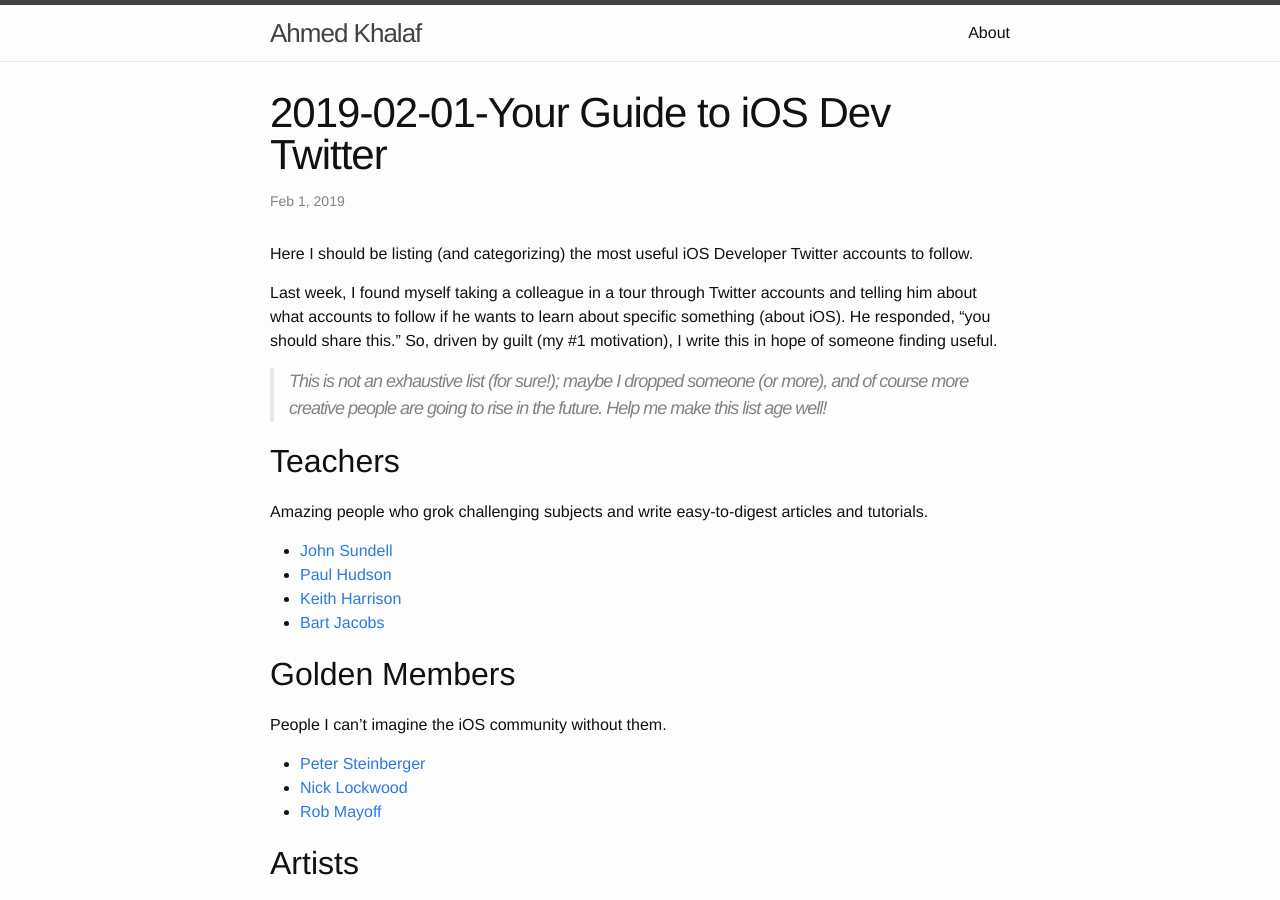
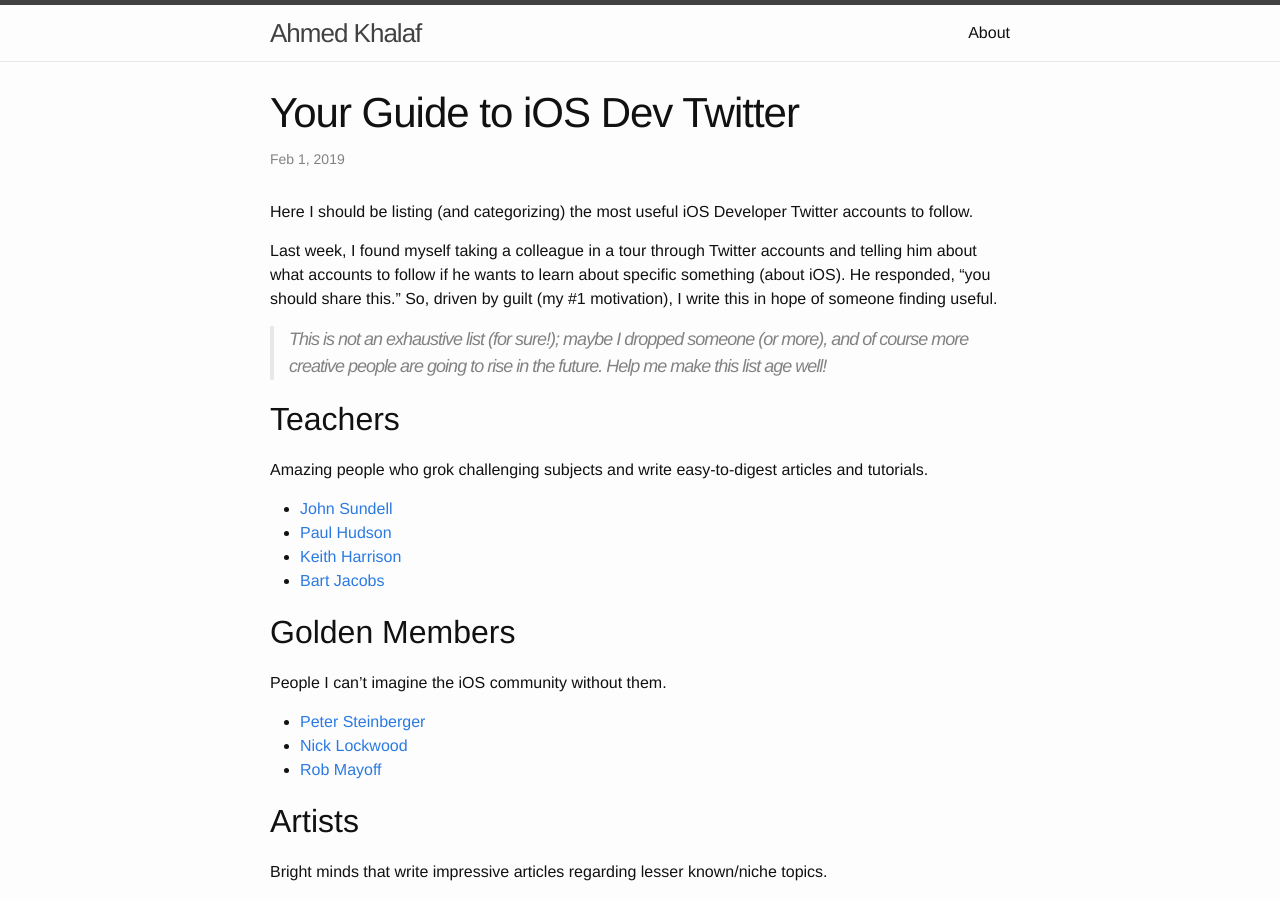
Before and after one commit to ahmedk92/ahmedk92.github.io, a Jekyll site: the page built from _posts/2019-02-01-Your Guide to iOS Dev Twitter.md, in a window 1280 px wide and 900 px high. Built offline with Jekyll 4.4.1, drawn with Linux system fonts in a browser that asks for light colours.

Commit message:
remove date from title

```diff
--- a/_posts/2019-02-01-Your Guide to iOS Dev Twitter.md
+++ b/_posts/2019-02-01-Your Guide to iOS Dev Twitter.md
@@ -1,6 +1,6 @@
 ---
 layout: post
-title:  "2019-02-01-Your Guide to iOS Dev Twitter"
+title:  "Your Guide to iOS Dev Twitter"
 date:   2019-02-01 18:35:00 +0200
 ---
 
```
